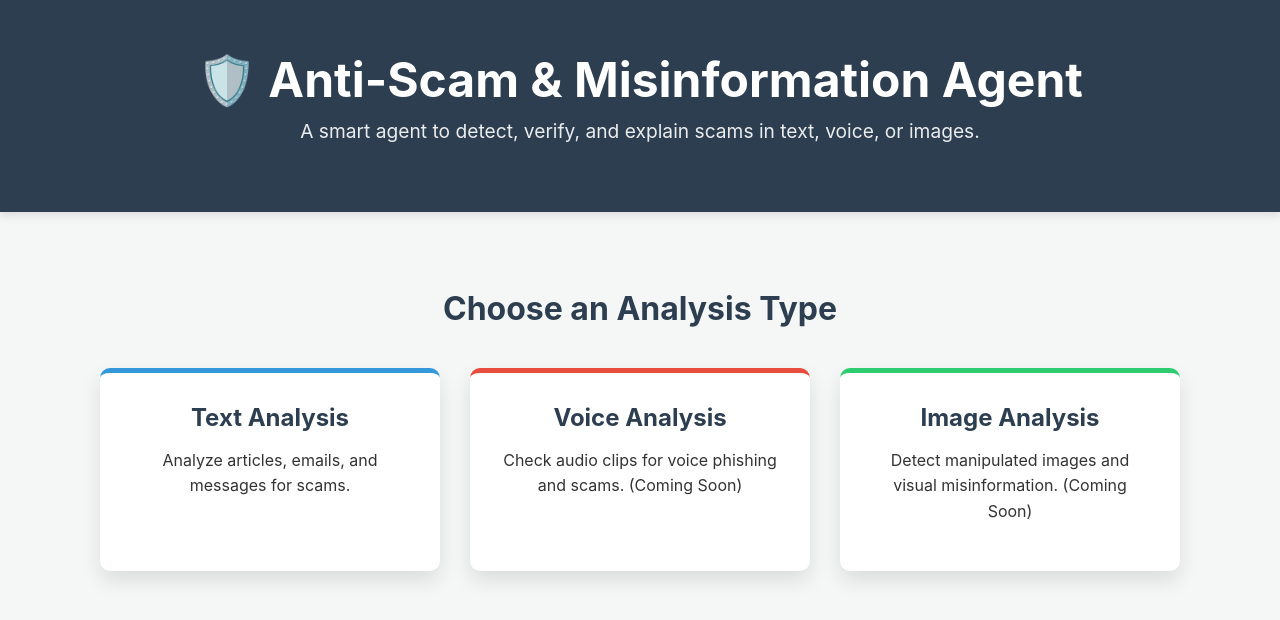
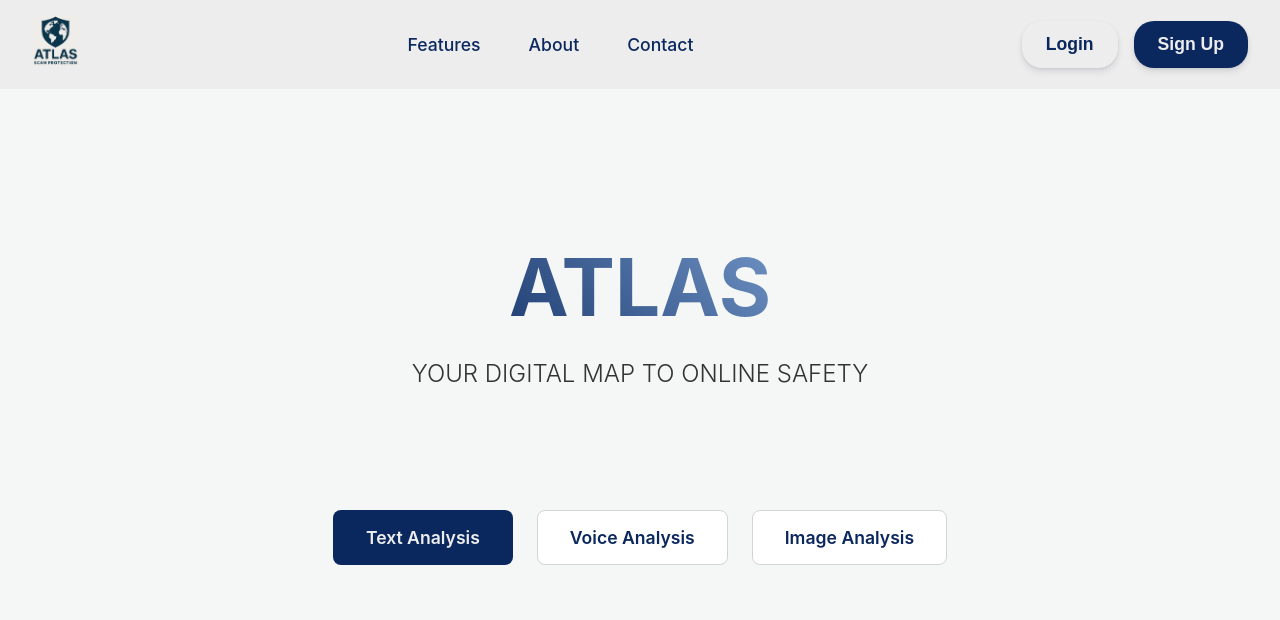
Before and after one commit to AidenBrown21/AtlasChrome, a React (Create React App) app in the folder frontend/: page / in a window 1280 px wide. Shown: the top 620 px of the page. Built offline with nearby package versions, Linux system fonts and the light colour scheme.

Commit message:
Updated Landing Page

```diff
--- a/frontend/src/App.js
+++ b/frontend/src/App.js
@@ -4,6 +4,9 @@ import LandingPage from './pages/LandingPage';
 import TextAnalysis from './pages/TextAnalysis';
 import VoiceAnalysis from './pages/VoiceAnalysis';
 import ImageAnalysis from './pages/ImageAnalysis';
+import AboutPage from './pages/AboutPage';
+import FeaturesPage from './pages/FeaturesPage';
+import ContactPage from './pages/ContactPage';
 import './App.css';
 
 function App() {
@@ -15,6 +18,9 @@ function App() {
                     <Route path="/text" element={<TextAnalysis />} />
                     <Route path="/voice" element={<VoiceAnalysis />} />
                     <Route path="/image" element={<ImageAnalysis />} />
+                    <Route path="/about" element={<AboutPage />} />
+                    <Route path="/features" element={<FeaturesPage />} />
+                    <Route path="/contact" element={<ContactPage />} />
                 </Routes>
             </div>
         </Router>
--- /dev/null
+++ b/frontend/src/components/Header.css
@@ -0,0 +1,64 @@
+.app-header {
+    display: flex;
+    justify-content: space-between;
+    align-items: center;
+    padding: 1rem 2rem;
+    background-color: #EDEDED;
+    color: #0b285e;
+    position: absolute;
+    top: 0;
+    left: 0;
+    right: 0;
+    z-index: 1000;
+}
+
+.logo {
+    font-size: 1.8rem;
+    font-weight: bold;
+}
+
+.logo-img {
+    height: 50px;
+}
+
+.main-nav {
+    flex-grow: 1;
+    text-align: center;
+}
+
+.main-nav a {
+    color: #0b285e;
+    text-decoration: none;
+    margin: 0 1.5rem;
+    font-size: 1.1rem;
+    font-weight: 500;
+    transition: color 0.3s ease;
+}
+
+.main-nav a:hover {
+    opacity: 0.8;
+}
+
+.header-actions button {
+    border: none;
+    padding: 0.8rem 1.5rem;
+    border-radius: 20px;
+    font-weight: 600;
+    cursor: pointer;
+    transition: all 0.3s ease;
+}
+
+.login-button {
+    background-color: transparent;
+    color: #0b285e;
+}
+
+.signup-button {
+    background-color: #0b285e;
+    color: #EDEDED;
+    margin-left: 1rem;
+}
+
+.signup-button:hover {
+    opacity: 0.9;
+}
--- /dev/null
+++ b/frontend/src/components/Header.js
@@ -0,0 +1,24 @@
+import React from 'react';
+import { Link } from 'react-router-dom';
+import './Header.css';
+
+function Header() {
+    return (
+        <header className="app-header">
+            <div className="logo">
+                <img src="/logo.jpg" alt="ATLAS Logo" className="logo-img" />
+            </div>
+            <nav className="main-nav">
+                <Link to="/features">Features</Link>
+                <Link to="/about">About</Link>
+                <Link to="/contact">Contact</Link>
+            </nav>
+            <div className="header-actions">
+                <button className="login-button">Login</button>
+                <button className="signup-button">Sign Up</button>
+            </div>
+        </header>
+    );
+}
+
+export default Header;
--- /dev/null
+++ b/frontend/src/pages/AboutPage.css
@@ -0,0 +1,22 @@
+.about-container {
+    padding: 8rem 2rem 2rem 2rem;
+    max-width: 800px;
+    margin: 0 auto;
+    color: #0b285e;
+}
+
+.about-container h1 {
+    font-size: 3rem;
+    margin-bottom: 1rem;
+}
+
+.about-container h2 {
+    font-size: 2rem;
+    margin-top: 2rem;
+    margin-bottom: 1rem;
+}
+
+.about-container p {
+    font-size: 1.1rem;
+    line-height: 1.6;
+}
--- /dev/null
+++ b/frontend/src/pages/AboutPage.js
@@ -0,0 +1,27 @@
+import React from 'react';
+import Header from '../components/Header';
+import './AboutPage.css';
+
+function AboutPage() {
+    return (
+        <>
+            <Header />
+            <div className="about-container">
+                <h1>About ATLAS</h1>
+                <p>
+                    ATLAS is your digital map to online safety. In an age of rampant misinformation and sophisticated scams, ATLAS provides you with the tools to navigate the digital world with confidence.
+                </p>
+                <h2>Our Mission</h2>
+                <p>
+                    Our mission is to empower users to detect, verify, and understand scams and fake news. We believe that with the right tools, everyone can protect themselves from digital threats. We analyze text, voice, and images to identify potential risks and provide clear explanations, helping you make informed decisions.
+                </p>
+                <h2>How It Works</h2>
+                <p>
+                    Using state-of-the-art AI and machine learning models, ATLAS examines the content you provide for common patterns and indicators of scams. Whether it's a suspicious email, a strange voice message, or a questionable image, our platform gives you a real-time analysis to keep you safe.
+                </p>
+            </div>
+        </>
+    );
+}
+
+export default AboutPage;
--- /dev/null
+++ b/frontend/src/pages/ContactPage.js
@@ -0,0 +1,16 @@
+import React from 'react';
+import Header from '../components/Header';
+
+function ContactPage() {
+    return (
+        <>
+            <Header />
+            <div style={{ textAlign: 'center', paddingTop: '8rem', color: '#0b285e' }}>
+                <h1>Contact Us</h1>
+                <p>Content coming soon...</p>
+            </div>
+        </>
+    );
+}
+
+export default ContactPage;
--- /dev/null
+++ b/frontend/src/pages/FeaturesPage.js
@@ -0,0 +1,16 @@
+import React from 'react';
+import Header from '../components/Header';
+
+function FeaturesPage() {
+    return (
+        <>
+            <Header />
+            <div style={{ textAlign: 'center', paddingTop: '8rem', color: '#0b285e' }}>
+                <h1>Features</h1>
+                <p>Content coming soon...</p>
+            </div>
+        </>
+    );
+}
+
+export default FeaturesPage;
--- a/frontend/src/pages/LandingPage.css
+++ b/frontend/src/pages/LandingPage.css
@@ -1,24 +1,85 @@
+body,
+html {
+    margin: 0;
+    padding: 0;
+    font-family: 'Segoe UI', Tahoma, Geneva, Verdana, sans-serif;
+    background-color: #EDEDED;
+    color: #0b285e;
+}
+
 .landing-container {
+    display: flex;
+    flex-direction: column;
+    align-items: center;
+    justify-content: center;
+    min-height: 100vh;
     text-align: center;
-    color: #333;
 }
 
 .landing-header {
-    background-color: #2c3e50;
-    padding: 50px 20px;
-    color: white;
-    box-shadow: 0 4px 8px rgba(0, 0, 0, 0.1);
+    margin-bottom: 3rem;
 }
 
 .landing-header h1 {
-    margin: 0;
-    font-size: 3rem;
+    font-size: 5rem;
+    font-weight: bold;
+    margin-bottom: 0.5rem;
+    background: -webkit-linear-gradient(45deg, #0b285e, #84a9d9);
+    -webkit-background-clip: text;
+    -webkit-text-fill-color: transparent;
 }
 
 .landing-header p {
-    font-size: 1.2rem;
-    margin-top: 10px;
-    opacity: 0.9;
+    font-size: 1.5rem;
+    font-weight: 300;
+}
+
+.page-nav {
+    margin-bottom: 3rem;
+}
+
+.page-nav a {
+    color: #0b285e;
+    text-decoration: none;
+    margin: 0 1.5rem;
+    font-size: 1.1rem;
+    font-weight: 500;
+    transition: color 0.3s ease;
+}
+
+.button-container {
+    display: flex;
+    gap: 1.5rem;
+}
+
+.action-button {
+    border-radius: 8px;
+    padding: 1rem 2rem;
+    font-size: 1.1rem;
+    font-weight: 600;
+    text-decoration: none;
+    transition: all 0.3s ease;
+    border: 1px solid transparent;
+}
+
+.action-button.primary {
+    background-color: #0b285e;
+    color: #EDEDED;
+}
+
+.action-button.primary:hover {
+    background-color: #1a3f85;
+}
+
+.action-button.secondary {
+    background-color: #FFFFFF;
+    color: #0b285e;
+    border-color: #d4d4d4;
+}
+
+.action-button.secondary:hover {
+    background-color: #f7f7f7;
+    border-color: #b0b0b0;
 }
 
 .selection-container {
--- a/frontend/src/pages/LandingPage.js
+++ b/frontend/src/pages/LandingPage.js
@@ -1,32 +1,32 @@
 import React from 'react';
 import { Link } from 'react-router-dom';
+import Header from '../components/Header';
 import './LandingPage.css';
 
 function LandingPage() {
     return (
+        <>
+            <Header />
             <div className="landing-container">
                 <header className="landing-header">
-                <h1>🛡️ Anti-Scam & Misinformation Agent</h1>
-                <p>A smart agent to detect, verify, and explain scams in text, voice, or images.</p>
+                    <h1>ATLAS</h1>
+                    <p>YOUR DIGITAL MAP TO ONLINE SAFETY</p>
                 </header>
                 <main className="selection-container">
-                <h2>Choose an Analysis Type</h2>
-                <div className="card-container">
-                    <Link to="/text" className="card text-card">
-                        <h3>Text Analysis</h3>
-                        <p>Analyze articles, emails, and messages for scams.</p>
+                    <div className="button-container">
+                        <Link to="/text" className="action-button primary">
+                            Text Analysis
                         </Link>
-                    <Link to="/voice" className="card voice-card">
-                        <h3>Voice Analysis</h3>
-                        <p>Check audio clips for voice phishing and scams. (Coming Soon)</p>
+                        <Link to="/voice" className="action-button secondary">
+                            Voice Analysis
                         </Link>
-                    <Link to="/image" className="card image-card">
-                        <h3>Image Analysis</h3>
-                        <p>Detect manipulated images and visual misinformation. (Coming Soon)</p>
+                        <Link to="/image" className="action-button secondary">
+                            Image Analysis
                         </Link>
                     </div>
                 </main>
             </div>
+        </>
     );
 }
 
```
Also changed, not shown: frontend/package.json (line endings or trailing spaces), frontend/public/logo.jpg (added), 1 other file (tests, documents, lock files or other folders). Lines whose indentation alone changed are shown as unchanged.
